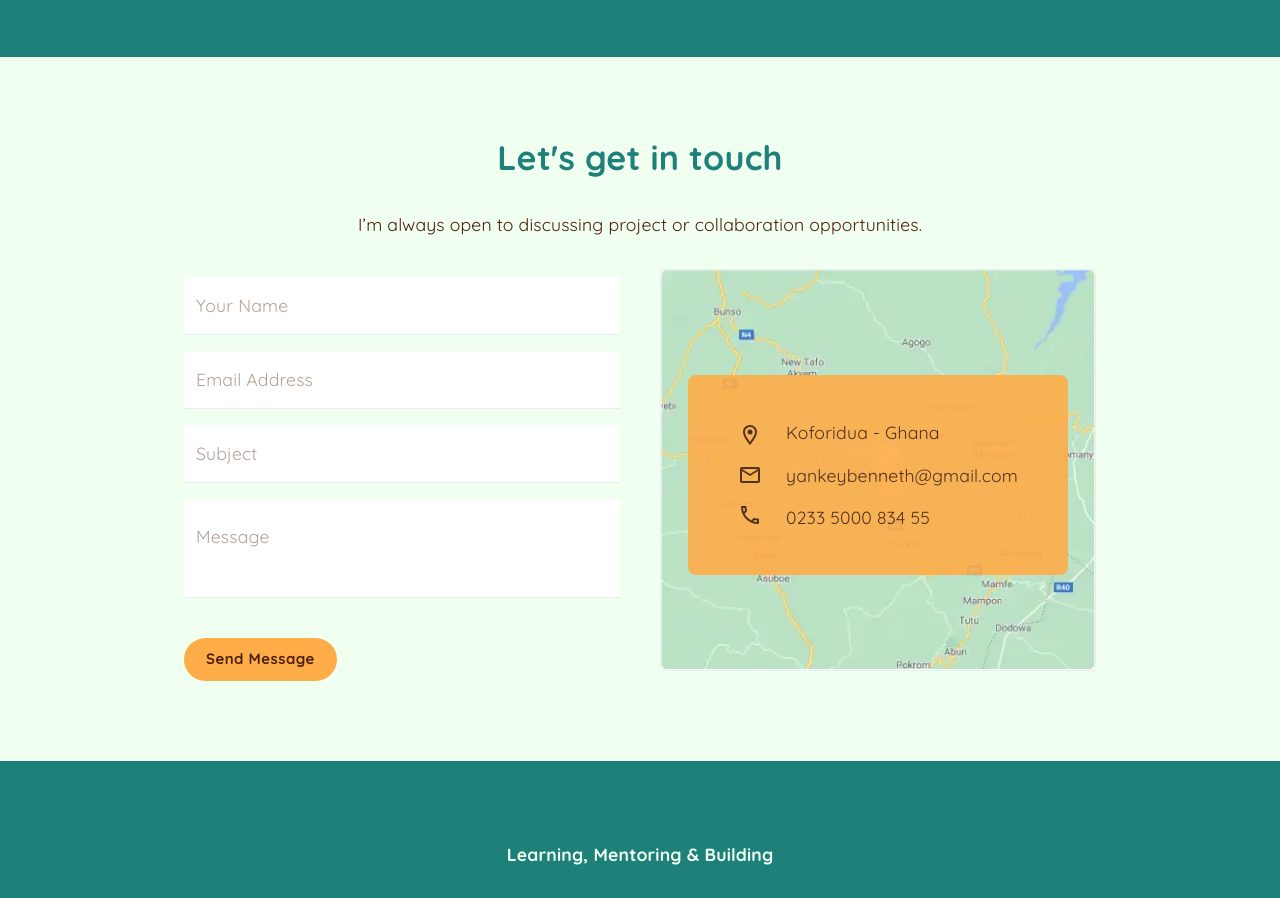
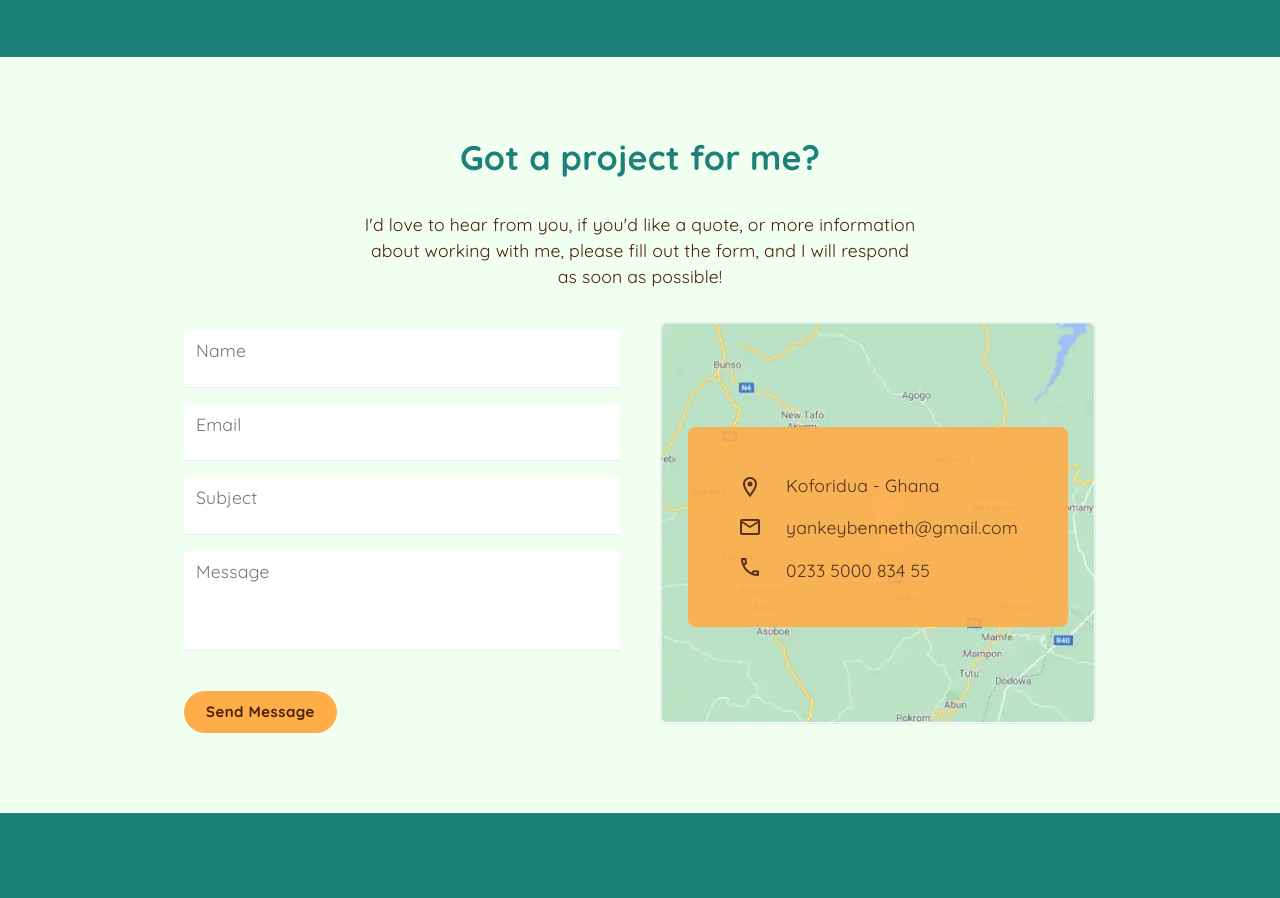
Before and after one commit to papayankey/bennethyankey, a React (Create React App) app: page / in a window 1280 px wide. Shown: the part 2880-3778 px from the top of the page. Built offline with nearby package versions, Linux system fonts and the light colour scheme.

Commit message:
chore: adds label and placeholder descriptions

```diff
--- a/src/App/components/Contact/Form.tsx
+++ b/src/App/components/Contact/Form.tsx
@@ -34,18 +34,20 @@
         className={classes.textField}
         variant="filled"
         hiddenLabel
+        label="Name"
         type="text"
         name="name"
-        placeholder="Your Name"
+        placeholder="Enter your name"
         inputProps={{ 'aria-placeholder': 'Your Name', 'aria-label': 'name' }}
       />
       <TextField
         className={classes.textField}
         variant="filled"
         hiddenLabel
+        label="Email"
         type="email"
         name="email"
-        placeholder="Email Address"
+        placeholder="example@gmail.com"
         inputProps={{
           'aria-placeholder': 'Email Address',
           'aria-label': 'email',
@@ -55,21 +57,26 @@
         className={classes.textField}
         variant="filled"
         hiddenLabel
+        label="Subject"
         type="text"
         name="subject"
-        placeholder="Subject"
-        inputProps={{ 'aria-placeholder': 'Subject', 'aria-label': 'subject' }}
+        placeholder="What does this project involve?"
+        inputProps={{
+          'aria-placeholder': 'What does this project involve?',
+          'aria-label': 'subject',
+        }}
       />
       <TextField
         className={classes.textField}
         variant="filled"
         hiddenLabel
+        label="Message"
         type="text"
         name="message"
-        placeholder="Message"
+        placeholder="Please give detailed description of the project"
         multiline={true}
         rows={3}
-        inputProps={{ 'aria-placeholder': 'Message', 'aria-label': 'message' }}
+        inputProps={{ 'aria-placeholder': 'message', 'aria-label': 'message' }}
       />
       <Button
         variant="contained"
--- a/src/App/components/Contact/index.tsx
+++ b/src/App/components/Contact/index.tsx
@@ -63,12 +63,15 @@
         <Container maxWidth="md">
           <Layout>
             <Typography variant="h4" className={classes.title}>
-              Let's get in touch
+              Got a project for me?
             </Typography>
-            <Typography>
-              I’m always open to discussing project or collaboration
-              opportunities.
-            </Typography>
+            <Container maxWidth="sm">
+              <Typography>
+                I'd love to hear from you, if you'd like a quote, or more
+                information about working with me, please fill out the form, and
+                I will respond as soon as possible!
+              </Typography>
+            </Container>
             <Grid container spacing={5}>
               <Grid item xs={12} md={6}>
                 <Form />
```
Also changed, not shown: 1 other file (tests, documents, lock files or other folders).
